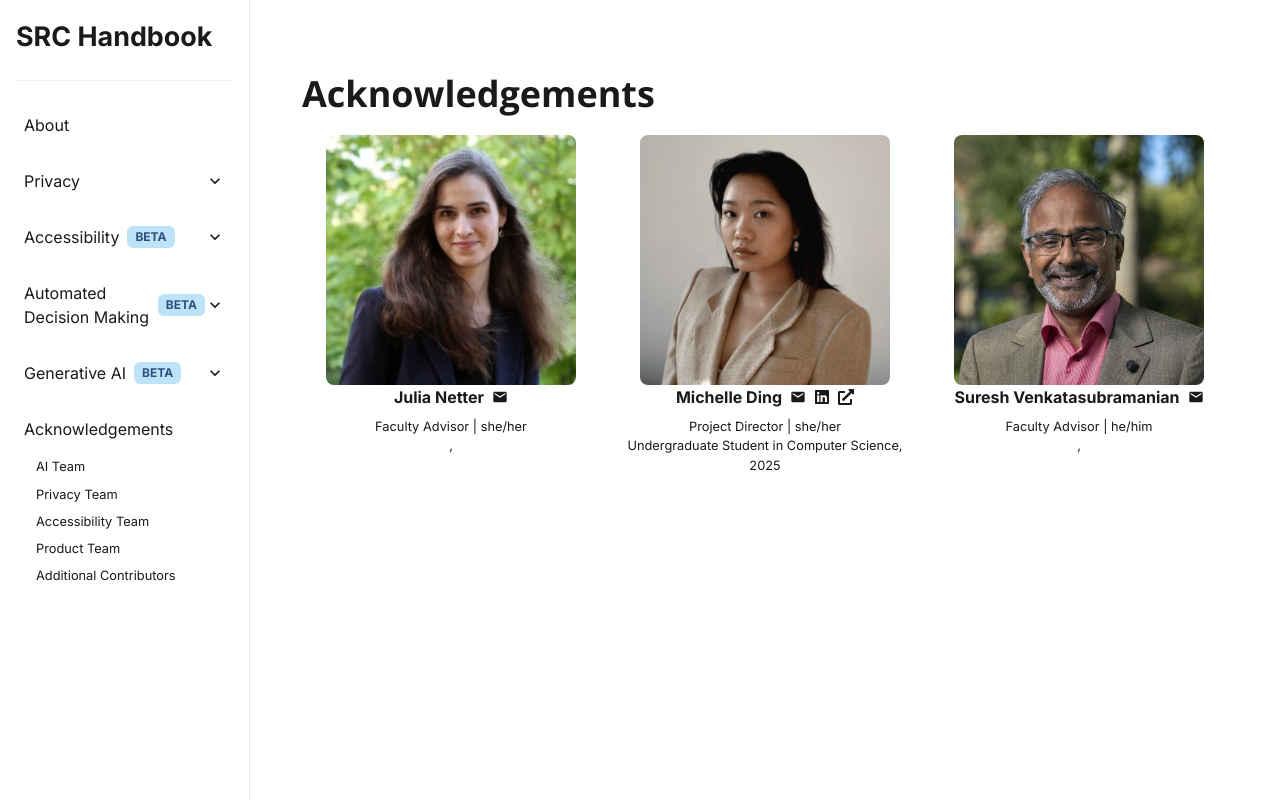
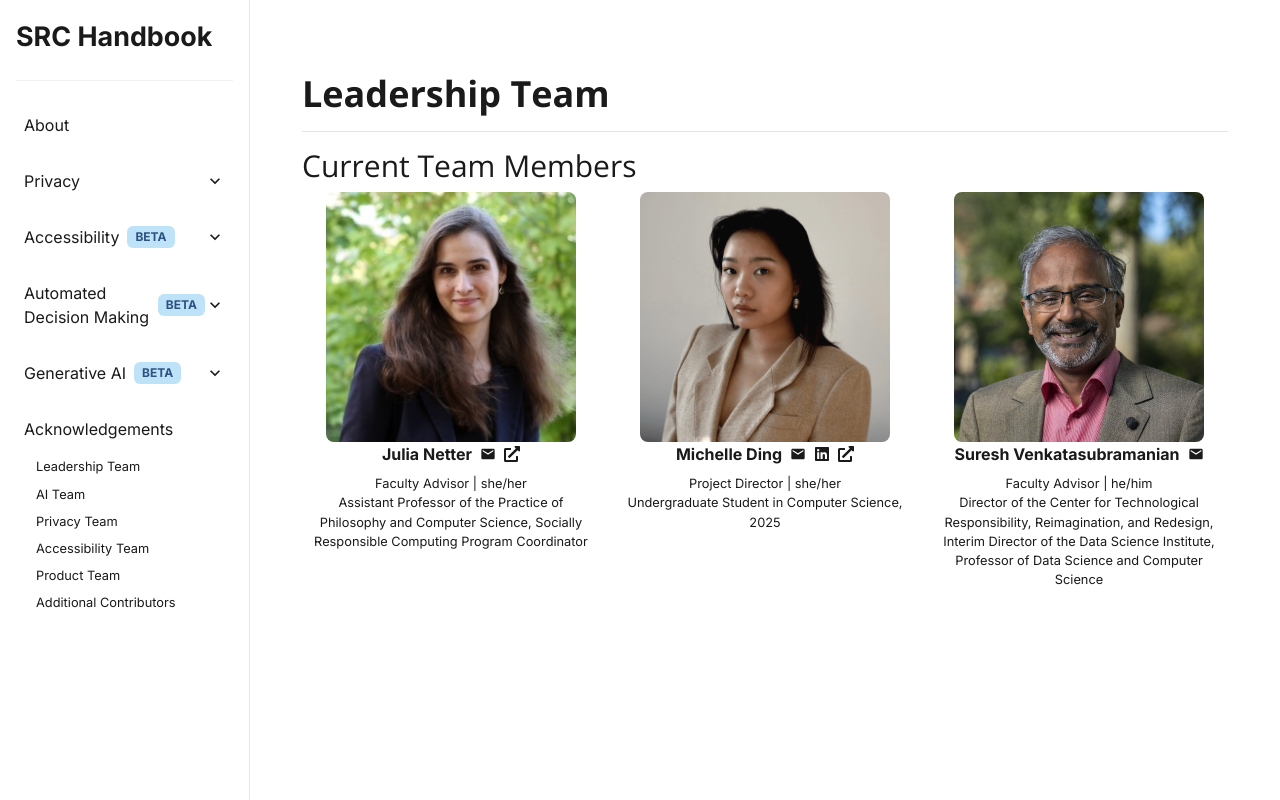
Before and after one commit to SRC-Handbook-Infrastructure-Team/srch-s25, a React (Vite) app in the folder srch-website/: page /srch-s25/acknowledgements in a window 1280 px wide. Built offline with nearby package versions, Linux system fonts and the light colour scheme.

Commit message:
feat:added leadership team acknowledgements

```diff
--- a/srch-website/src/App.jsx
+++ b/srch-website/src/App.jsx
@@ -23,7 +23,14 @@ function App() {
           <Route path="/:sectionId/:subsectionId" element={<MarkdownPage />} />
 
           {/* Acknowledgements paths */}
-          <Route path="/acknowledgements" element={<Acknowledgements />} />
+          <Route
+            path="/acknowledgements"
+            element={<Team teamName="leadership" />}
+          />
+          <Route
+            path="/acknowledgements/leadership"
+            element={<Team teamName="leadership" />}
+          />
           <Route path="/acknowledgements/ai" element={<Team teamName="ai" />} />
           <Route
             path="/acknowledgements/privacy"
--- a/srch-website/src/components/NavBar.jsx
+++ b/srch-website/src/components/NavBar.jsx
@@ -277,6 +277,11 @@ function NavBar() {
         </Link>
         {currPath.includes("acknowledgements") && (
           <VStack align="stretch" pl={4} mt={1} spacing={0}>
+            <Link to="/acknowledgements/leadership">
+              <Text fontSize="sm" p={1}>
+                Leadership Team
+              </Text>
+            </Link>
             <Link to="/acknowledgements/ai">
               <Text fontSize="sm" p={1}>
                 AI Team
--- a/srch-website/src/pages/Acknowledgements.jsx
+++ b/srch-website/src/pages/Acknowledgements.jsx
@@ -61,7 +61,8 @@ function TeamGrid({ filteredTeam }) {
             {member.position} | {member.pronouns}
           </Text>
           <Text fontSize="sm">
-            {member.degree}, {member.gradYear}
+            {member.degree && `${member.degree}, `}
+            {member.gradYear}
           </Text>
         </Box>
       ))}
@@ -77,7 +78,6 @@ function Acknowledgements() {
       <Heading as="h1" size="xl" mt={5} mb={3}>
         Acknowledgements
       </Heading>
-      <TeamGrid filteredTeam={onlyLeaders} />
     </div>
   );
 }
@@ -90,6 +90,7 @@ function Team({ teamName }) {
   const [isMobile] = useMediaQuery("(max-width: 768px)");
 
   const nameToTitleMap = {
+    leadership: "Leadership",
     ai: "AI",
     privacy: "Privacy",
     accessibility: "Accessibility",
--- a/srch-website/src/team.json
+++ b/srch-website/src/team.json
@@ -4,7 +4,7 @@
     "email": "michelle_ding@brown.edu",
     "pronouns": "she/her",
     "position": "Project Director",
-    "team": "N/A",
+    "team": "leadership",
     "gradYear": "2025",
     "degree": "Undergraduate Student in Computer Science",
     "linkedin": "https://www.linkedin.com/in/michelleding1",
@@ -17,8 +17,8 @@
     "email": "suresh@brown.edu",
     "pronouns": "he/him",
     "position": "Faculty Advisor",
-    "team": "N/A",
-    "gradYear": "",
+    "team": "leadership",
+    "gradYear": "Director of the Center for Technological Responsibility, Reimagination, and Redesign, Interim Director of the Data Science Institute, Professor of Data Science and Computer Science",
     "degree": "",
     "linkedin": "",
     "website": "",
@@ -30,11 +30,11 @@
     "email": "julia_netter@brown.edu",
     "pronouns": "she/her",
     "position": "Faculty Advisor",
-    "team": "N/A",
-    "gradYear": "",
+    "team": "leadership",
+    "gradYear": "Assistant Professor of the Practice of Philosophy and Computer Science, Socially Responsible Computing Program Coordinator",
     "degree": "",
     "linkedin": "",
-    "website": "",
+    "website": "http://julianetter.de/",
     "photo": "julia.jpg",
     "active": "true"
   },
```
